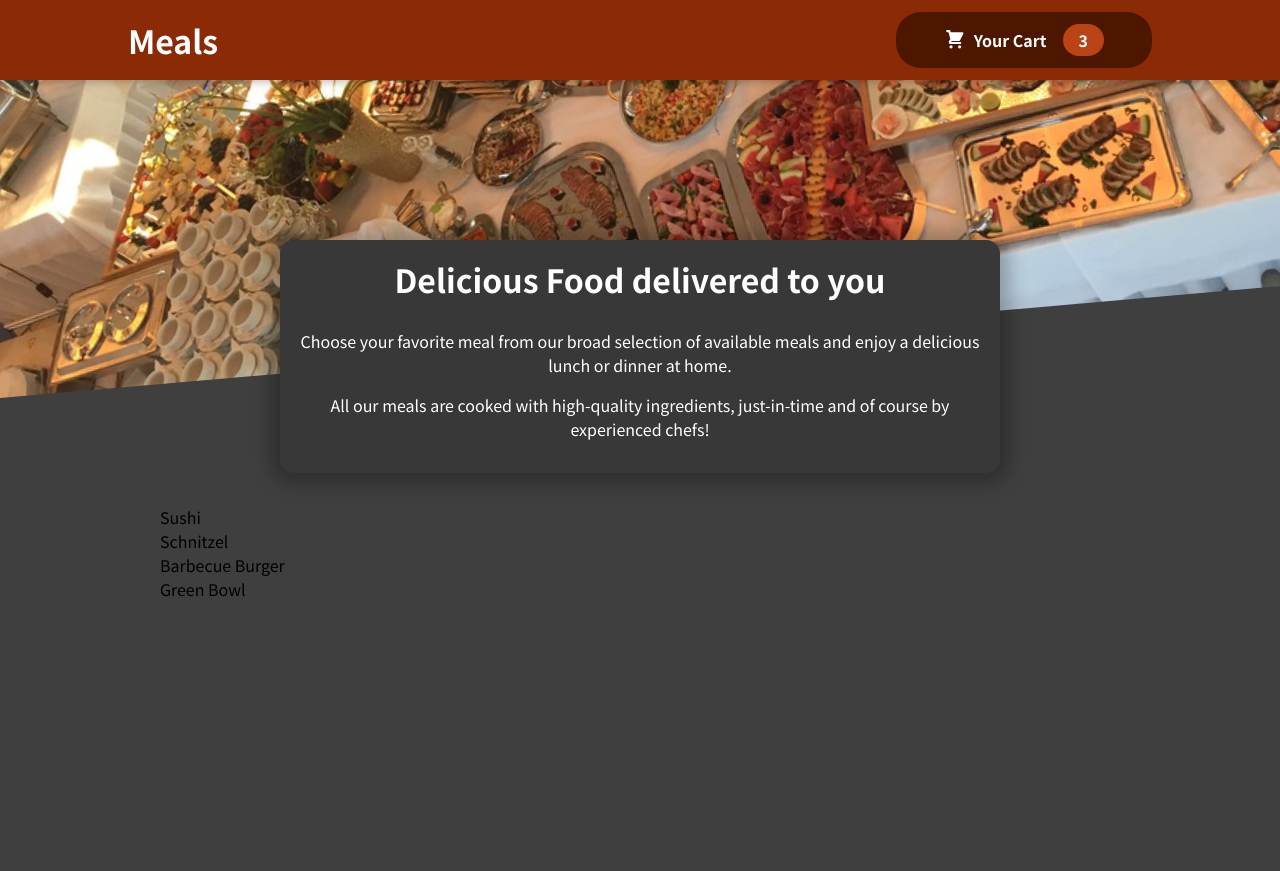
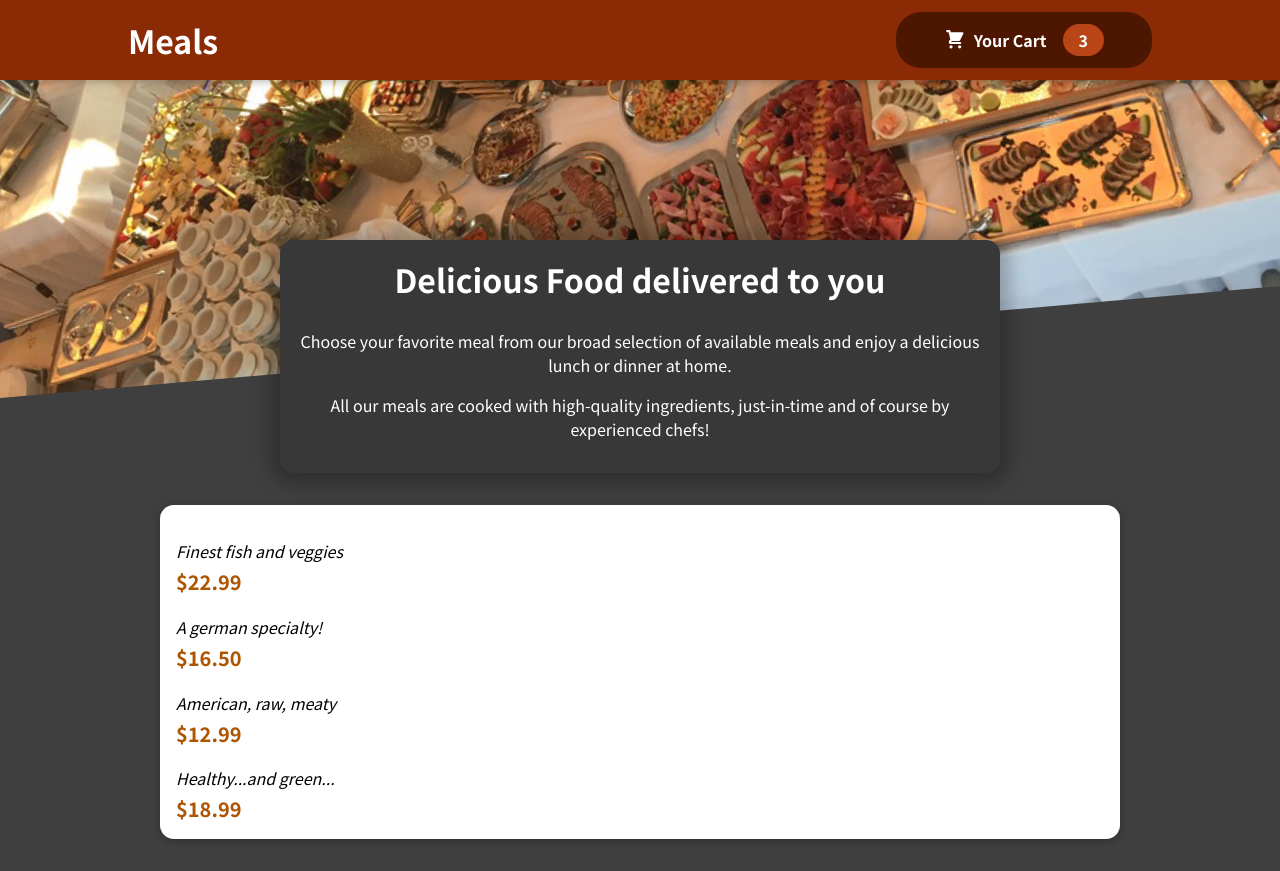
Before and after one commit to Muthu7318/react-foodOrder-app, a React (Create React App) app: page / in a window 1280 px wide. Before the commit the page ends 800 px from the top, so only its background shows below. Built offline with nearby package versions, Linux system fonts and the light colour scheme.

Commit message:
meal item.js

```diff
--- a/src/components/meals/AvailableMeals.js
+++ b/src/components/meals/AvailableMeals.js
@@ -1,5 +1,7 @@
 import React from "react";
 import styles from "./AvailableMeals.module.css";
+import Card from "../ui/Card";
+import MealItem from "./mealItem/MealItem";
 
 const DUMMY_MEALS = [
   {
@@ -28,10 +30,18 @@
   },
 ];
 const AvailableMeals = () => {
-  const mealsList = DUMMY_MEALS.map((meal) => <li>{meal.name}</li>);
+  const mealsList = DUMMY_MEALS.map((meal) => (
+    <MealItem
+      key={meal.id}
+      price={meal.price}
+      description={meal.description}
+    ></MealItem>
+  ));
   return (
     <section className={styles.meals}>
-      <ul>{mealsList}</ul>
+      <Card>
+        <ul>{mealsList}</ul>
+      </Card>
     </section>
   );
 };
--- /dev/null
+++ b/src/components/meals/mealItem/MealItem.js
@@ -0,0 +1,17 @@
+import styles from "./mealItem.module.css";
+
+const MealItem = (props) => {
+  const price = `$${props.price.toFixed(2)}`;
+  return (
+    <li className={styles.meals}>
+      <div>
+        <h3>{props.name}</h3>
+        <div className={styles.description}>{props.description}</div>
+        <div className={styles.price}>{price}</div>
+      </div>
+      <div></div>
+    </li>
+  );
+};
+
+export default MealItem;
--- /dev/null
+++ b/src/components/meals/mealItem/mealItem.module.css
@@ -0,0 +1,22 @@
+.meal {
+  display: flex;
+  justify-content: space-between;
+  margin: 1rem;
+  padding-bottom: 1rem;
+  border-bottom: 1px solid #ccc;
+}
+
+.meal h3 {
+  margin: 0 0 0.25rem 0;
+}
+
+.description {
+  font-style: italic;
+}
+
+.price {
+  margin-top: 0.25rem;
+  font-weight: bold;
+  color: #ad5502;
+  font-size: 1.25rem;
+}
--- /dev/null
+++ b/src/components/ui/Card.js
@@ -0,0 +1,7 @@
+import styles from "./Card.module.css";
+
+const Card = (props) => {
+  return <div className={styles.card}>{props.children}</div>;
+};
+
+export default Card;
--- /dev/null
+++ b/src/components/ui/Card.module.css
@@ -0,0 +1,6 @@
+.card {
+  padding: 1rem;
+  box-shadow: 0 2px 8px rgba(0, 0, 0, 0.25);
+  border-radius: 14px;
+  background-color: white;
+}
```
Also changed, not shown: src/components/meals/mealItem/MealItemForm.js (added), 1 other file (tests, documents, lock files or other folders).
